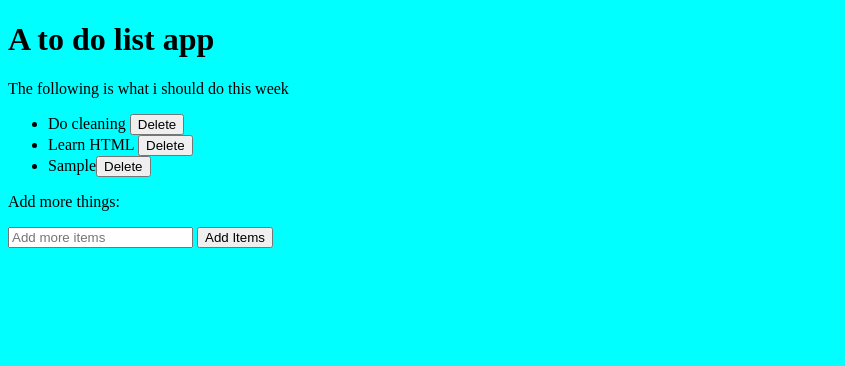
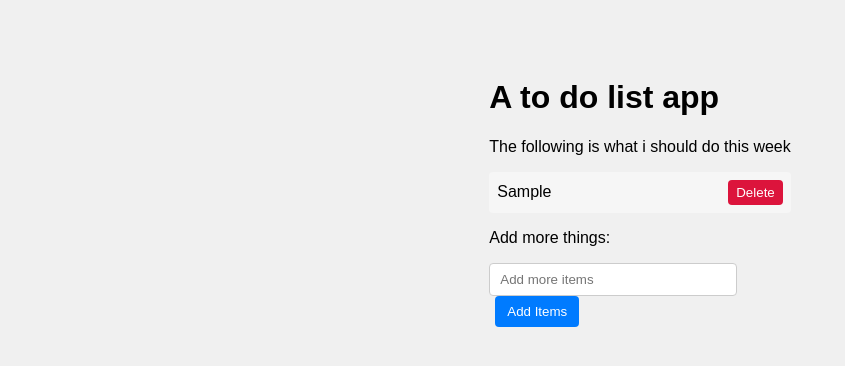
Before and after one commit to Kabzjose/To-Do-List-App, a plain HTML site: page index.html in a window 1280 px wide. Both pictures are taken after typing "Sample" into the empty fields and a click on the button "Add Items". Shown: the whole page, without its empty margins (0-845 px from the left). Drawn offline with Linux system fonts and the light colour scheme.

Commit message:
Prevent user from submtting empty items.Enter button adds items.

```diff
--- a/index.html
+++ b/index.html
@@ -11,8 +11,7 @@
         <h1>A to do list app</h1>
         <p>The following is what i should do this week</p>
         <ul id="list">
-            <li>Do cleaning <button id="delete">Delete</button>  </li>
-            <li>Learn HTML <button id="delete">Delete</button></li>
+
         </ul>
          <p>Add more things:</p>
          <input type="text" id="text" placeholder="Add more items">
--- a/script.js
+++ b/script.js
@@ -1,24 +1,30 @@
 let ul=document.getElementById("list")
 let button=document.getElementById("button")
-let text=document.getElementById("text")
+let input=document.getElementById("text")
 
- button.addEventListener("click",()=>{
-
+      function addTask(){
+      if(input.value.trim()==="")return;
     let li=document.createElement("li")
-     li.innerText=text.value
+     li.innerText=input.value
       let dltbtn=document.createElement("button")
       dltbtn.innerText="Delete"
       li.appendChild(dltbtn)
      ul.appendChild(li)
 
-     text.value=""
+     input.value=""
      dltbtn.addEventListener("click",()=>{
         li.remove()
      })
- })
+ }
+
+  input.addEventListener("keydown" ,(e) => {
+  if (e.key === "Enter") {
+    addTask();
+  }})
 ul.addEventListener("click", (e) => {
   if (e.target.tagName === "BUTTON") {
-    // If we clicked a <button>, remove its parent <li>
+
     e.target.parentElement.remove();
   }
 });
+button.addEventListener("click",addTask);
--- a/styles.css
+++ b/styles.css
@@ -1,10 +1,69 @@
-.container{
+body {
+  font-family: Arial, sans-serif;
+  background: #f0f0f0;
+  display: flex;
+  justify-content: center;
+  padding-top: 50px;
+}
 
-    height: 100px;
-    width: 280px;
-    align-items: center;
-    align-content: center;
+.container {
+  background: #fff;
+  padding: 20px 30px;
+  border-radius: 8px;
+  box-shadow: 0 4px 15px rgba(0,0,0,0.1);
+  width: 350px;
 }
-body{
-    background-color: aqua;
+
+h2 {
+  text-align: center;
+  margin-bottom: 15px;
 }
+
+input {
+  width: 75%;
+  padding: 8px 10px;
+  border: 1px solid #ccc;
+  border-radius: 4px;
+  outline: none;
+}
+
+button {
+  padding: 8px 12px;
+  border: none;
+  background: #007bff;
+  color: #fff;
+  border-radius: 4px;
+  cursor: pointer;
+  margin-left: 6px;
+  transition: 0.2s;
+}
+
+button:hover {
+  background: #0056b3;
+}
+
+ul {
+  list-style-type: none;
+  padding: 0;
+  margin-top: 15px;
+}
+
+li {
+  background: #f6f6f6;
+  margin-bottom: 10px;
+  padding: 8px;
+  border-radius: 4px;
+  display: flex;
+  justify-content: space-between;
+  align-items: center;
+}
+
+li button {
+  background: crimson;
+  padding: 5px 8px;
+  border-radius: 4px;
+}
+
+li button:hover {
+  background: rgb(170, 0, 0);
+}
```
